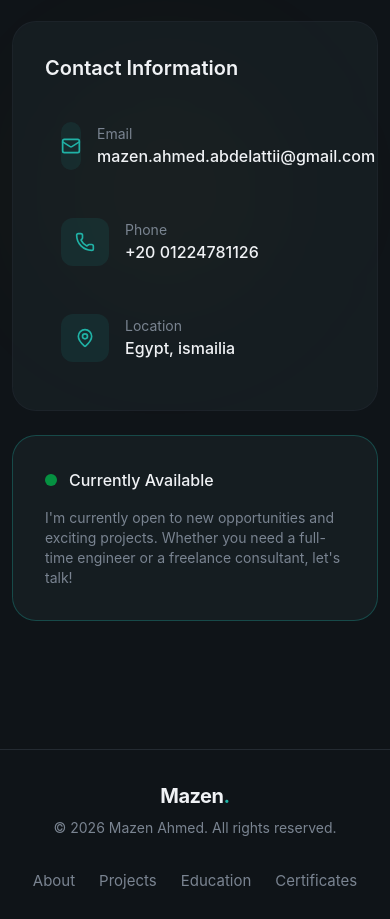
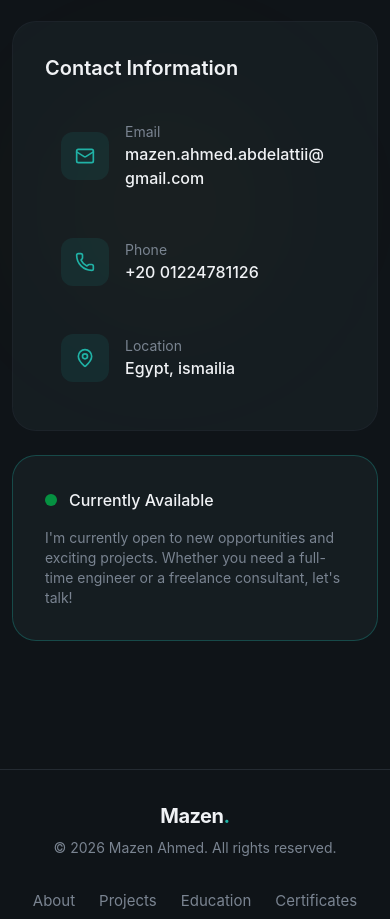
Before and after one commit to mazin189/Portfolio, a React (Vite) app: page / in a window 390 px wide. Shown: the part 10480-11399 px from the top of the page. Built offline with nearby package versions, Linux system fonts and the light colour scheme.

Commit message:
fixing mobile design

```diff
--- a/src/sections/Contact.jsx
+++ b/src/sections/Contact.jsx
@@ -219,7 +219,7 @@ export default function Contact() {
                     href={item.href}
                     className="flex items-center gap-4 p-4 rounded-xl hover:bg-surface transition-colors"
                   >
-                    <div className="w-12 h-12 rounded-xl bg-primary/10 flex items-center justify-center ">
+                    <div className="w-12 h-12 shrink-0 rounded-xl bg-primary/10 flex items-center justify-center ">
                       <item.icon className="w-5 h-5 text-primary" />
                     </div>
 
@@ -227,7 +227,7 @@ export default function Contact() {
                       <div className="text-sm text-muted-foreground">
                         {item.label}
                       </div>
-                      <div className="font-medium">{item.value}</div>
+                      <div className="font-medium break-all">{item.value}</div>
                     </div>
                   </a>
                 ))}
```
